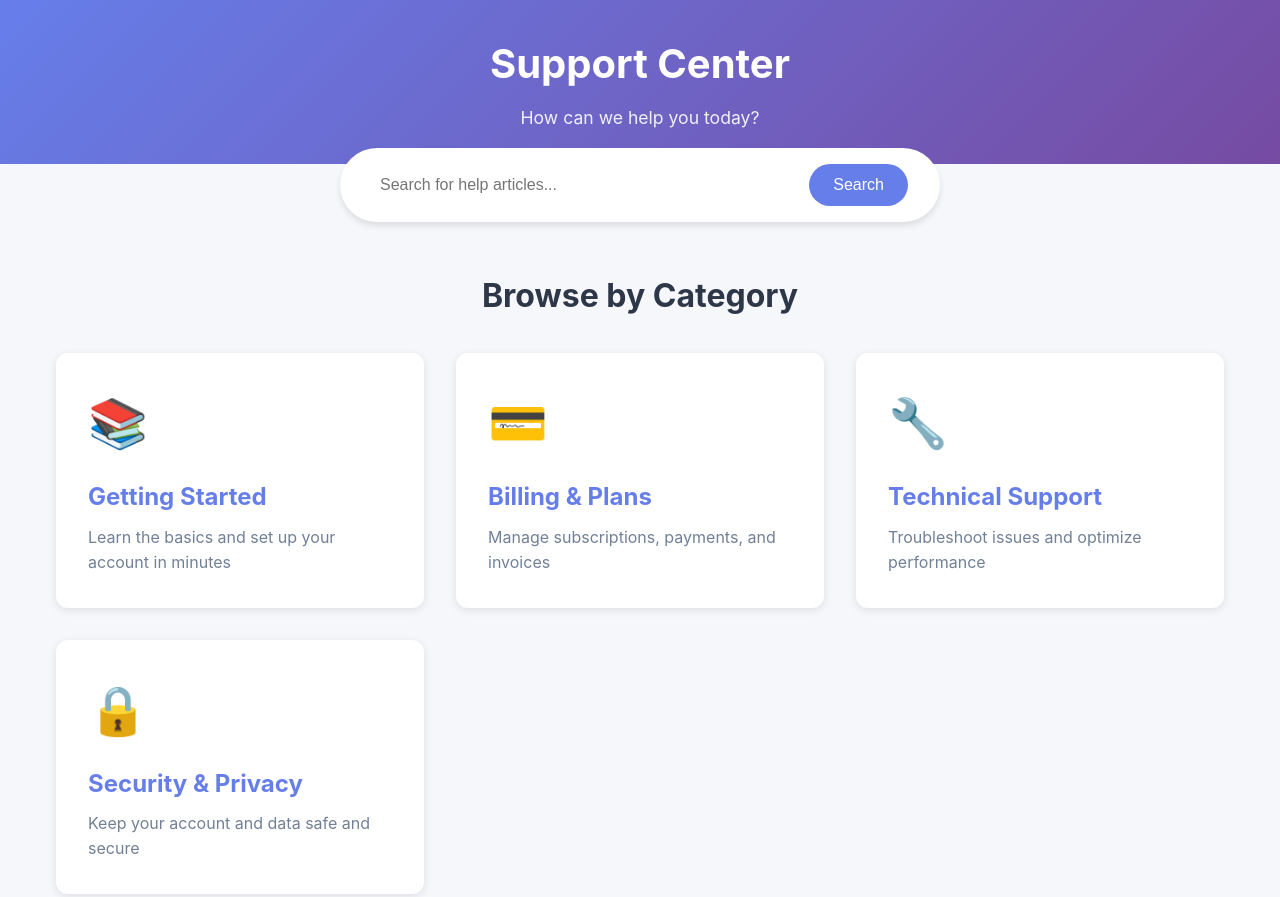
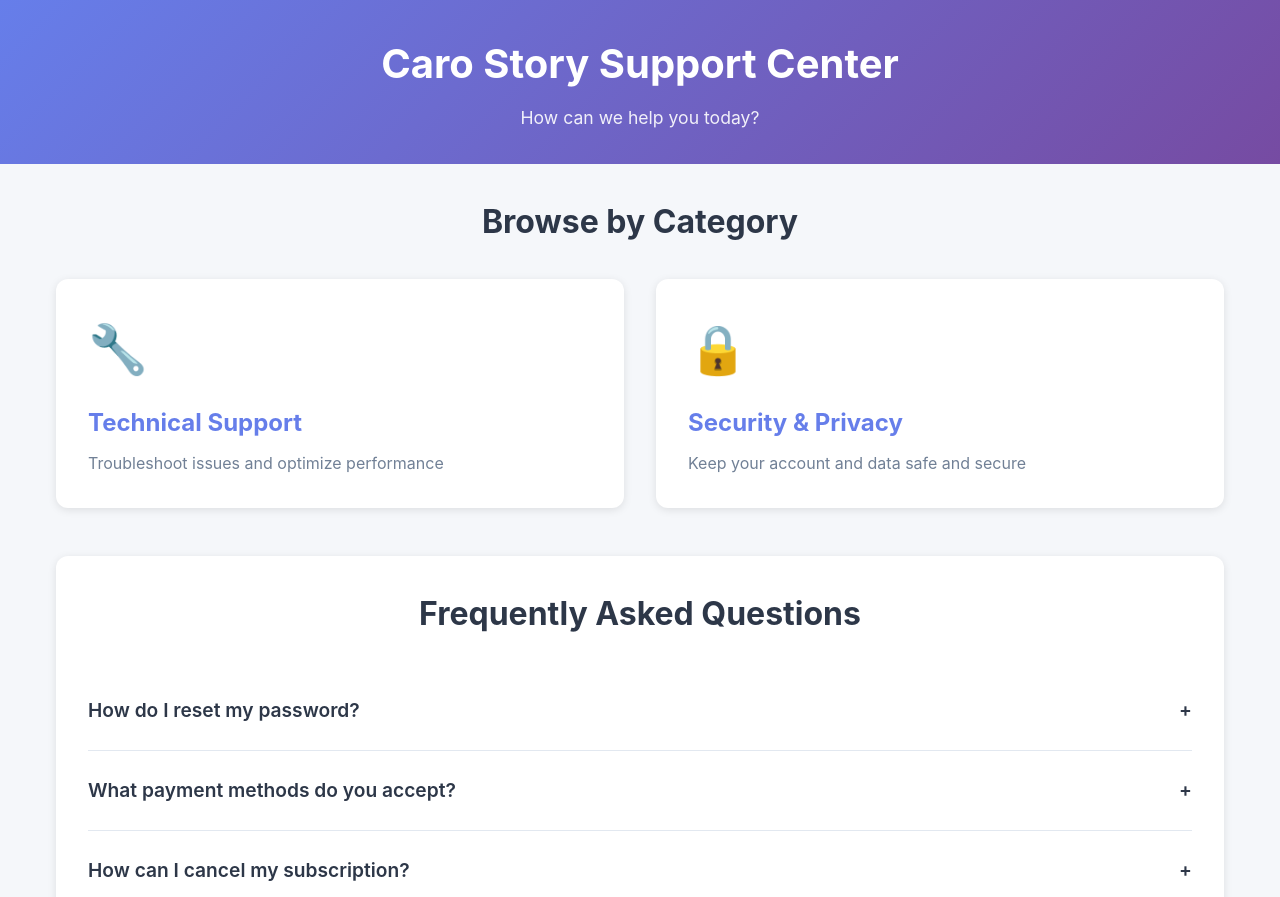
Before and after one commit to poorvik4/CaroStorySupport, a plain HTML site: page index.html in a window 1280 px wide. Shown: the top 897 px of the page. Drawn offline with Linux system fonts and the light colour scheme.

Commit message:
Update Support Center heading and comment out sections

```diff
--- a/index.html
+++ b/index.html
@@ -273,19 +273,19 @@
 </head>
 <body>
     <header>
-        <h1>Support Center</h1>
+        <h1>Caro Story Support Center</h1>
         <p>How can we help you today?</p>
     </header>
 
     <div class="container">
-        <div class="search-box">
+        <!-- <div class="search-box">
             <input type="text" placeholder="Search for help articles...">
             <button>Search</button>
-        </div>
+        </div> -->
 
         <h2 class="section-title">Browse by Category</h2>
         <div class="cards">
-            <div class="card">
+            <!-- <div class="card">
                 <div class="card-icon">📚</div>
                 <h3>Getting Started</h3>
                 <p>Learn the basics and set up your account in minutes</p>
@@ -294,7 +294,7 @@
                 <div class="card-icon">💳</div>
                 <h3>Billing & Plans</h3>
                 <p>Manage subscriptions, payments, and invoices</p>
-            </div>
+            </div> -->
             <div class="card">
                 <div class="card-icon">🔧</div>
                 <h3>Technical Support</h3>
```
